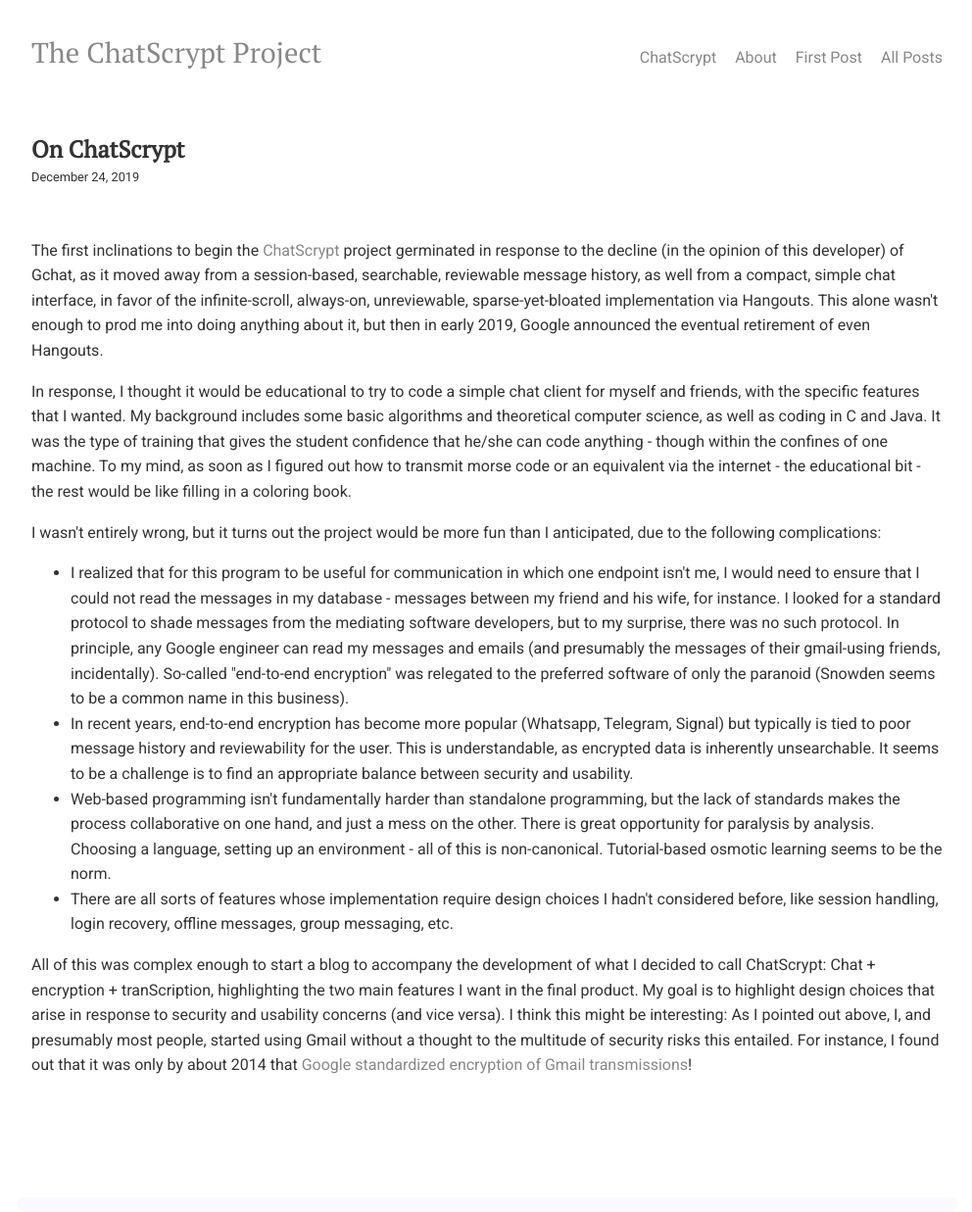
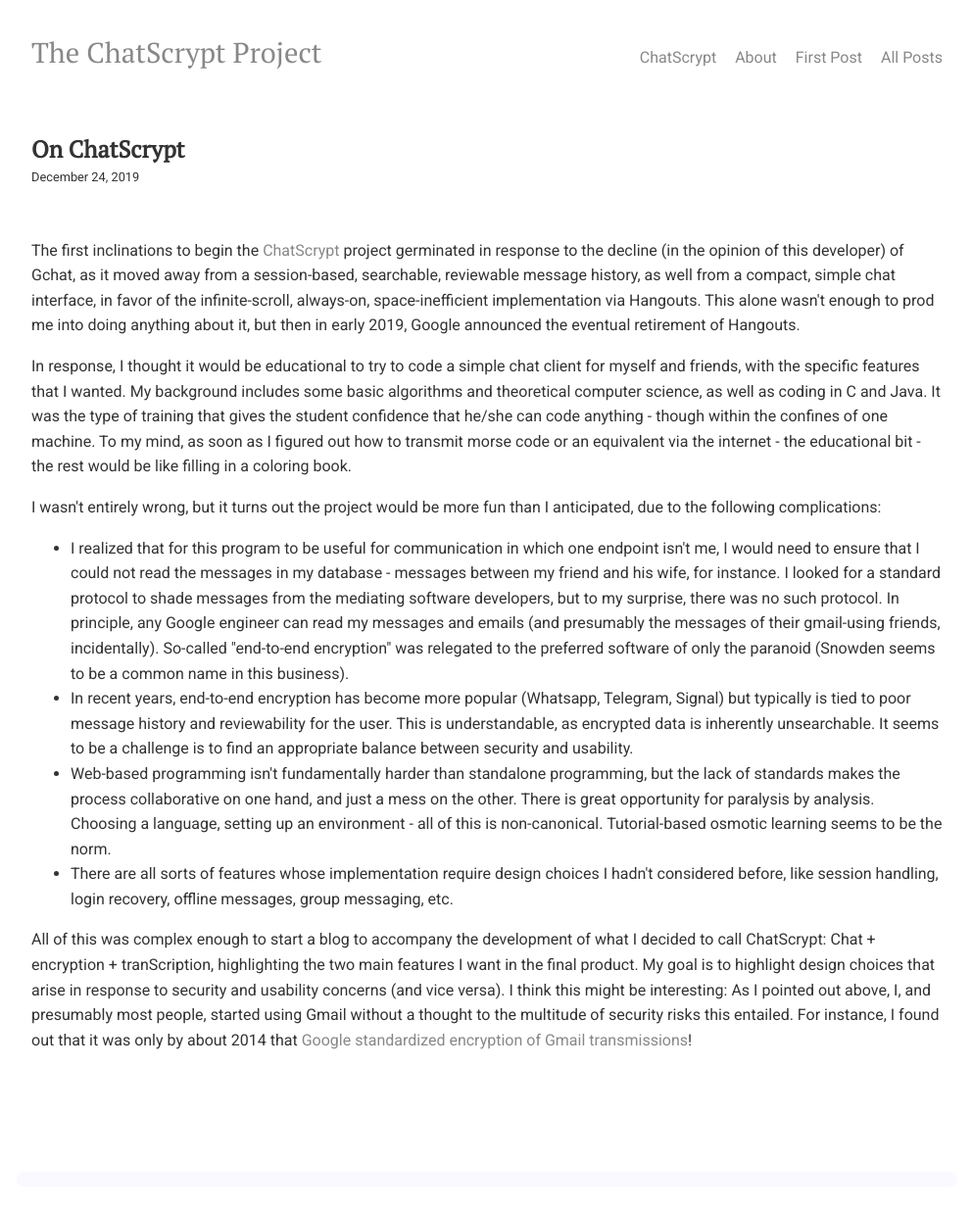
Before and after one commit to chatscrypt/chatscrypt.github.io, a Jekyll site: the page built from _posts/2019-12-24-on-chatscrypt.html, in a window 1280 px wide. Shown: the whole page at 98% size, without its empty margins (143-1135 px from the left). Built offline with Jekyll 4.4.1, drawn with Linux system fonts in a browser that asks for light colours; comment, search, counter and statistics services are not loaded; after the commit the page ends 1211 px from its top, so only the background shows below that.

Commit message:
Update 2019-12-24-on-chatscrypt.html

```diff
--- a/_posts/2019-12-24-on-chatscrypt.html
+++ b/_posts/2019-12-24-on-chatscrypt.html
@@ -5,7 +5,7 @@
 date: 2019-12-24
 ---
 
-The first inclinations to begin the <a href="https://chatscrypt.herokuapp.com/">ChatScrypt</a> project germinated in response to the decline (in the opinion of this developer) of Gchat, as it moved away from a session-based, searchable, reviewable message history, as well from a compact, simple chat interface, in favor of the infinite-scroll, always-on, unreviewable, sparse-yet-bloated implementation via Hangouts. This alone wasn't enough to prod me into doing anything about it, but then in early 2019, Google announced the eventual retirement of even Hangouts.
+The first inclinations to begin the <a href="https://chatscrypt.herokuapp.com/">ChatScrypt</a> project germinated in response to the decline (in the opinion of this developer) of Gchat, as it moved away from a session-based, searchable, reviewable message history, as well from a compact, simple chat interface, in favor of the infinite-scroll, always-on, space-inefficient implementation via Hangouts. This alone wasn't enough to prod me into doing anything about it, but then in early 2019, Google announced the eventual retirement of Hangouts.
 
 <p>In response, I thought it would be educational to try to code a simple chat client for myself and friends, with the specific features that I wanted. My background includes some basic algorithms and theoretical computer science, as well as coding in C and Java. It was the type of training that gives the student confidence that he/she can code anything - though within the confines of one machine. To my mind, as soon as I figured out how to transmit morse code or an equivalent via the internet - the educational bit - the rest would be like filling in a coloring book.
 
```
